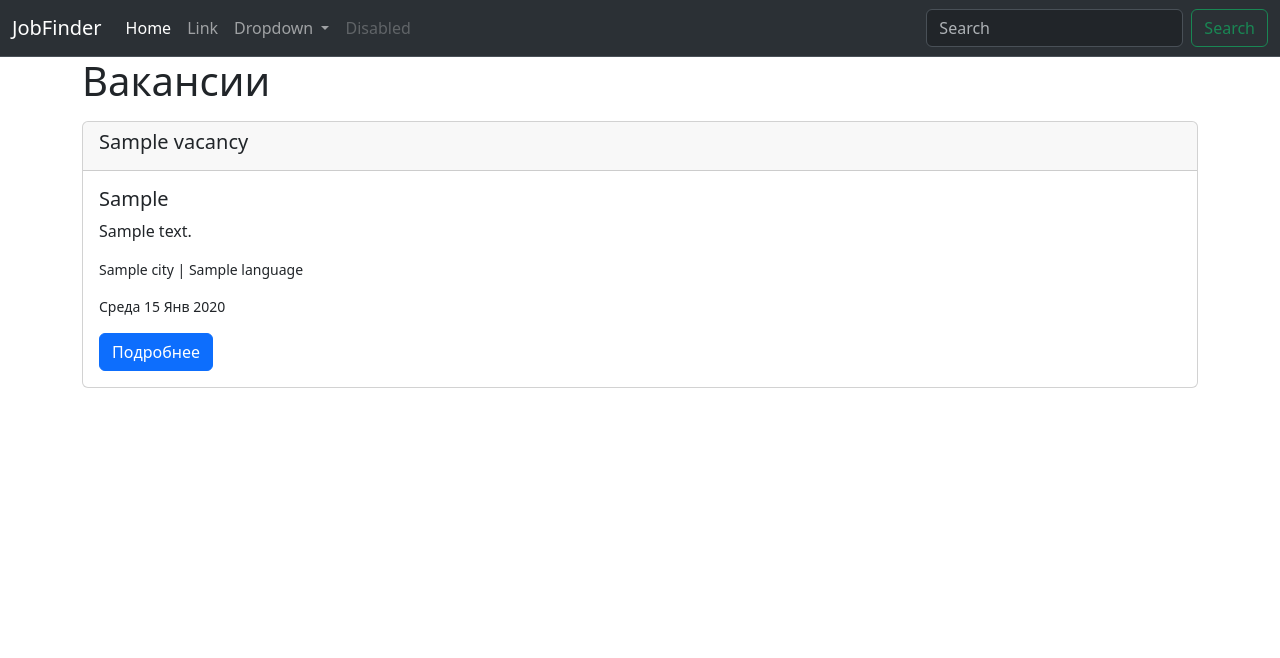
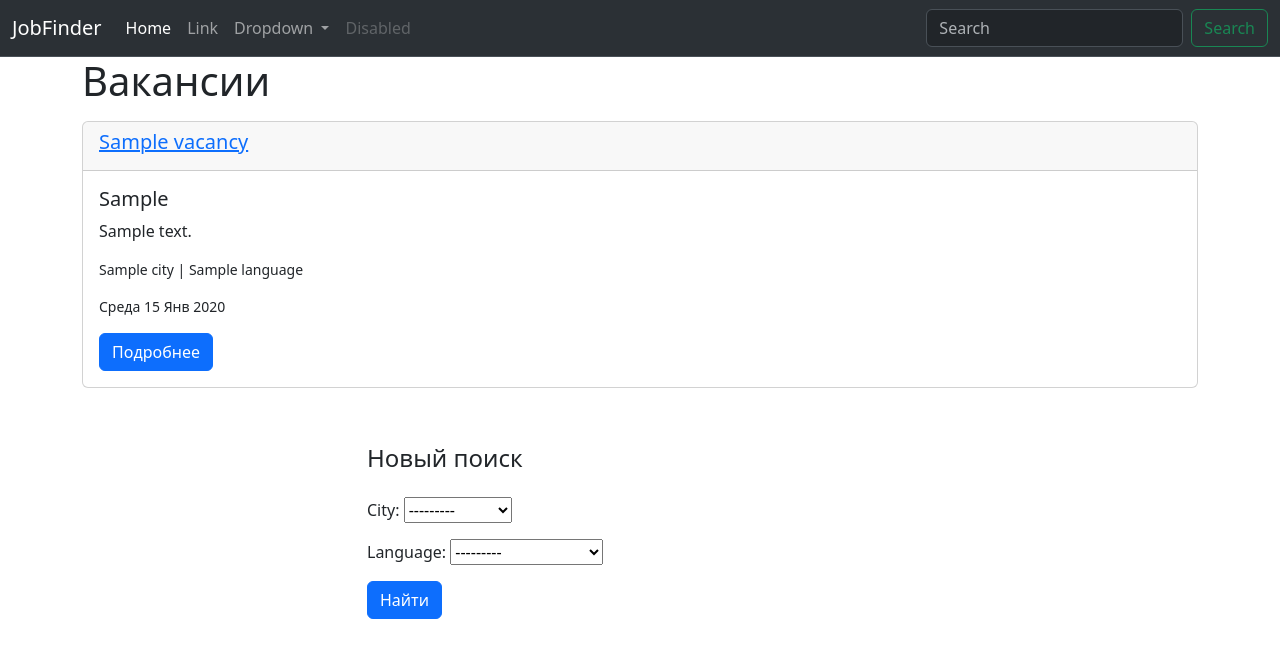
Before and after one commit to RuslanGafurov/JobFinder, a Django app: page /scraping/list/ in a window 1280 px wide. Shown: the top 658 px of the page. Run offline with Django 4.2, Linux system fonts and the light colour scheme; tables that the repository leaves empty hold one stand-in row (values such as "Sample post").

Commit message:
Added form

```diff
--- a/scraping/templates/scraping/list.html
+++ b/scraping/templates/scraping/list.html
@@ -10,7 +10,7 @@
         {% for obj in object_list %}
             <div class="card my-3">
                 <div class="card-header">
-                    <h5>{{ obj.title }}</h5>
+                    <h5><a href="{{ obj.url }}">{{ obj.title }}</a></h5>
                 </div>
                 <div class="card-body">
                     <h5 class="card-title">{{ obj.company }}</h5>
@@ -25,4 +25,10 @@
         {% endfor %}
     </div>
 
+    <!-- Form -->
+    <div>
+        {% url 'scraping:list' as action%}
+        {% include 'form.html' with action=action text='Новый поиск' button='Найти' %}
+    </div>
+
 {% endblock content %}
```
